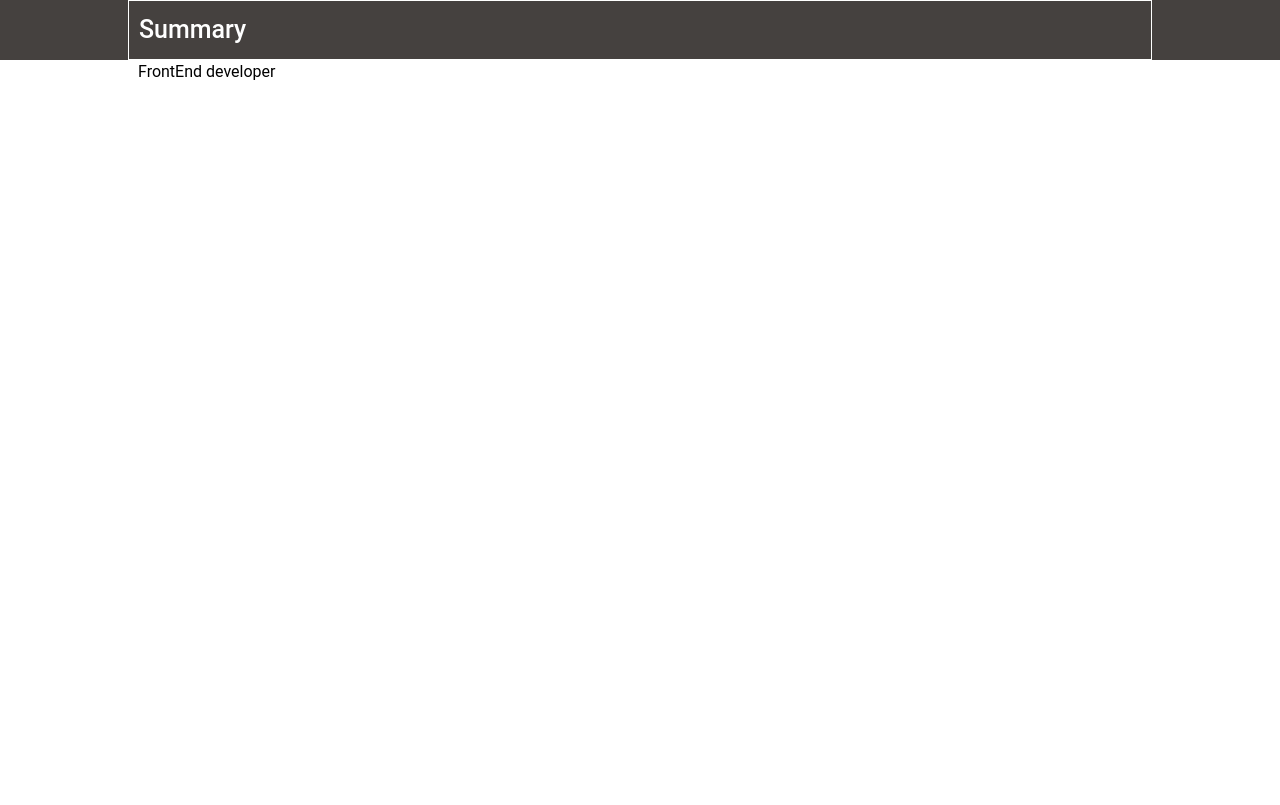
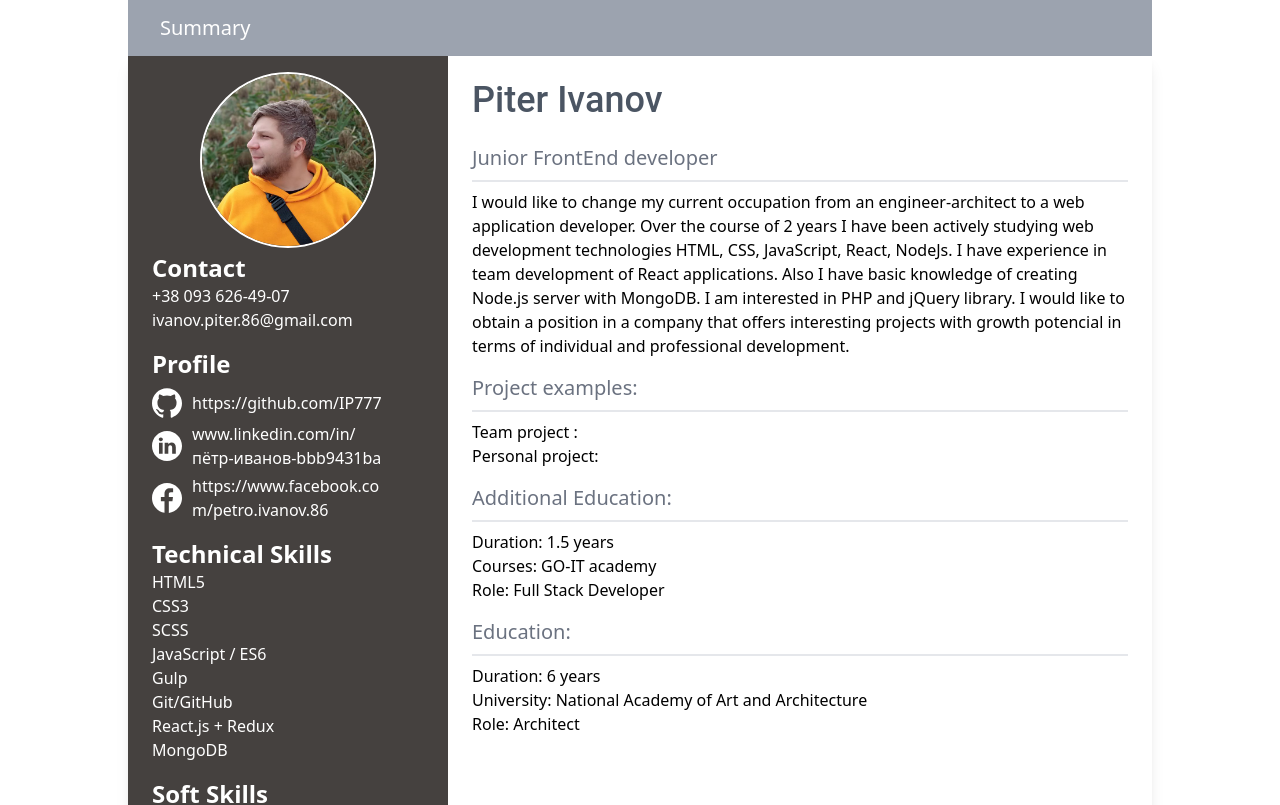
Before and after one commit to IP777/summary_n, a React (Create React App) app: page / in a window 1280 px wide. Shown: the top 805 px of the page. Built offline with nearby package versions, Linux system fonts and the light colour scheme.

Commit message:
add to resume

```diff
--- a/src/App.jsx
+++ b/src/App.jsx
@@ -1,20 +1,25 @@
 import React from "react";
-import styled from "styled-components";
+import { SVGSource } from "./assets/image/svg/Sprites";
 import HeadLayout from "./components/HeadLayout";
-
-const StyledMain = styled.div`
-  max-width: 1024px;
-  margin: auto;
-  font-family: "Roboto";
-  font-weight: 400;
-  font-size: 16px;
-  padding: 0 10px;
-`;
+import LeftBlock from "./components/LeftBlock";
+import RightBlock from "./components/RightBlock";
 
 export default function App() {
   return (
-    <HeadLayout>
-      <StyledMain>FrontEnd developer</StyledMain>
-    </HeadLayout>
+    <>
+      <SVGSource />
+      <HeadLayout>
+        <div
+          className="text-black m-auto max-w-l shadow-lg"
+          style={{
+            display: "grid",
+            gridTemplateColumns: "320px 1fr",
+          }}
+        >
+          <LeftBlock />
+          <RightBlock />
+        </div>
+      </HeadLayout>
+    </>
   );
 }
--- /dev/null
+++ b/src/assets/image/svg/Sprites.jsx
@@ -0,0 +1,86 @@
+const prefix = "img";
+
+const files = {
+  byId: {
+    facebook: {
+      width: 167.657,
+      height: 167.657,
+      viewBox: [0, 0, 167.657, 167.657],
+      data: '<path xmlns="http://www.w3.org/2000/svg" d="M83.829,0.349C37.532,0.349,0,37.881,0,84.178c0,41.523,30.222,75.911,69.848,82.57v-65.081H49.626 v-23.42h20.222V60.978c0-20.037,12.238-30.956,30.115-30.956c8.562,0,15.92,0.638,18.056,0.919v20.944l-12.399,0.006 c-9.72,0-11.594,4.618-11.594,11.397v14.947h23.193l-3.025,23.42H94.026v65.653c41.476-5.048,73.631-40.312,73.631-83.154 C167.657,37.881,130.125,0.349,83.829,0.349z"/>',
+    },
+    github: {
+      width: 512,
+      height: 512,
+      viewBox: [0, 0, 512, 512],
+      data: '<path xmlns="http://www.w3.org/2000/svg" d="M255.968,5.329C114.624,5.329,0,120.401,0,262.353c0,113.536,73.344,209.856,175.104,243.872 c12.8,2.368,17.472-5.568,17.472-12.384c0-6.112-0.224-22.272-0.352-43.712c-71.2,15.52-86.24-34.464-86.24-34.464 c-11.616-29.696-28.416-37.6-28.416-37.6c-23.264-15.936,1.728-15.616,1.728-15.616c25.696,1.824,39.2,26.496,39.2,26.496 c22.848,39.264,59.936,27.936,74.528,21.344c2.304-16.608,8.928-27.936,16.256-34.368 c-56.832-6.496-116.608-28.544-116.608-127.008c0-28.064,9.984-51.008,26.368-68.992c-2.656-6.496-11.424-32.64,2.496-68 c0,0,21.504-6.912,70.4,26.336c20.416-5.696,42.304-8.544,64.096-8.64c21.728,0.128,43.648,2.944,64.096,8.672 c48.864-33.248,70.336-26.336,70.336-26.336c13.952,35.392,5.184,61.504,2.56,68c16.416,17.984,26.304,40.928,26.304,68.992 c0,98.72-59.84,120.448-116.864,126.816c9.184,7.936,17.376,23.616,17.376,47.584c0,34.368-0.32,62.08-0.32,70.496 c0,6.88,4.608,14.88,17.6,12.352C438.72,472.145,512,375.857,512,262.353C512,120.401,397.376,5.329,255.968,5.329z"/>',
+    },
+    linkedin: {
+      width: 512,
+      height: 512,
+      viewBox: [0, 0, 512, 512],
+      data: '<path xmlns="http://www.w3.org/2000/svg" d="m256 0c-141.363281 0-256 114.636719-256 256s114.636719 256 256 256 256-114.636719 256-256-114.636719-256-256-256zm-74.390625 387h-62.347656v-187.574219h62.347656zm-31.171875-213.1875h-.40625c-20.921875 0-34.453125-14.402344-34.453125-32.402344 0-18.40625 13.945313-32.410156 35.273437-32.410156 21.328126 0 34.453126 14.003906 34.859376 32.410156 0 18-13.53125 32.402344-35.273438 32.402344zm255.984375 213.1875h-62.339844v-100.347656c0-25.21875-9.027343-42.417969-31.585937-42.417969-17.222656 0-27.480469 11.601563-31.988282 22.800781-1.648437 4.007813-2.050781 9.609375-2.050781 15.214844v104.75h-62.34375s.816407-169.976562 0-187.574219h62.34375v26.558594c8.285157-12.78125 23.109375-30.960937 56.1875-30.960937 41.019531 0 71.777344 26.808593 71.777344 84.421874zm0 0"/>',
+    },
+  },
+  allIds: ["facebook", "github", "linkedin"],
+};
+
+function SVG(props) {
+  if (props.isHidden) {
+    return (
+      <svg display="none" style={{ display: "none" }}>
+        {props.children}
+      </svg>
+    );
+  }
+
+  let file = files.byId[props.id];
+
+  if (!file) return null;
+
+  //   const width = props.width || file.width || null;
+  const height = props.height || file.height || null;
+  const deltaWidth = props.height * (file.width / file.height);
+
+  const fill = props.fill || "#000";
+  const viewBox = file.viewBox
+    ? file.viewBox.join(" ")
+    : "0 0 " + props.width + " " + props.height;
+
+  return props.isHidden ? (
+    <svg display="none">{props.children}</svg>
+  ) : (
+    <svg
+      xmlns="http://www.w3.org/2000/svg"
+      version="1.1"
+      preserveAspectRatio="xMinYMin"
+      //   width={width}
+      width={deltaWidth}
+      height={height}
+      viewBox={viewBox}
+      style={{ ...props.style }}
+    >
+      <use xlinkHref={"#" + prefix + "-" + props.id} fill={fill} />
+    </svg>
+  );
+}
+
+function SVGSource(props) {
+  return (
+    <SVG isHidden={true}>
+      <defs>
+        {files.allIds.reduce((defs, fileId, fileIndex) => {
+          const file = files.byId[fileId];
+          return defs.concat(
+            <g
+              key={fileIndex}
+              id={prefix + "-" + fileId}
+              dangerouslySetInnerHTML={{ __html: file.data }}
+            ></g>
+          );
+        }, [])}
+      </defs>
+    </SVG>
+  );
+}
+
+export { SVG, SVGSource };
--- a/src/assets/theme.js
+++ /dev/null
@@ -1,5 +0,0 @@
-export const theme = {
-  color: {
-    brown: "#45413f",
-  },
-};
--- a/src/components/HeadLayout.jsx
+++ b/src/components/HeadLayout.jsx
@@ -1,32 +1,14 @@
-import styled from "styled-components";
 import React from "react";
-import { theme } from "../assets/theme";
-
-const StyledHeader = styled.div`
-  background-color: ${theme.color.brown};
-  height: 60px;
-  color: #fff;
-  .head_wrapper {
-    height: inherit;
-    margin: auto;
-    display: flex;
-    align-items: center;
-    max-width: 1024px;
-    font-family: "Roboto";
-    font-weight: 500;
-    font-size: 25px;
-    border: 1px solid #fff;
-    padding: 0 10px;
-  }
-`;
 
 export default function HeadLayout({ children }) {
   return (
     <>
       <section>
-        <StyledHeader>
-          <div className="head_wrapper">Summary</div>
-        </StyledHeader>
+        <div className="h-14">
+          <div className="flex items-center text-white m-auto max-w-l h-full bg-gray-400 pl-8 text-xl">
+            Summary
+          </div>
+        </div>
       </section>
       <section>{children}</section>
     </>
--- /dev/null
+++ b/src/components/LeftBlock.jsx
@@ -0,0 +1,100 @@
+import React from "react";
+import avatar from "../assets/image/avatar.jpg";
+import { SVG } from "../assets/image/svg/Sprites";
+
+export default function LeftBlock() {
+  return (
+    <div className="bg-brown-100 text-white p-6 pt-4">
+      <div className="w-full flex flex-col">
+        <div className="w-full flex justify-center mb-1">
+          <img
+            src={avatar}
+            alt="avatar"
+            className="w-44 h-44 border-2 border-white rounded-full object-cover"
+          />
+        </div>
+
+        <div className="mb-4">
+          <h3 className="text-2xl font-semibold">Contact</h3>
+          <p>+38 093 626-49-07</p>
+          <p>ivanov.piter.86@gmail.com</p>
+        </div>
+
+        <div className="mb-4">
+          <h3 className="text-2xl font-semibold mb-2">Profile</h3>
+          <div className="w-full flex items-center mb-1">
+            <SVG
+              id="github"
+              fill="#fff"
+              height={30}
+              style={{ marginRight: 10 }}
+            />
+            <a
+              href="https://github.com/IP777"
+              target="_blank"
+              rel="noopener noreferrer"
+              className="hover:underline"
+            >
+              https://github.com/IP777
+            </a>
+          </div>
+          <div className="w-full flex items-center mb-1">
+            <SVG
+              id="linkedin"
+              fill="#fff"
+              height={30}
+              style={{ marginRight: 10 }}
+            />
+            <a
+              href="www.linkedin.com/in/пётр-иванов-bbb9431ba"
+              target="_blank"
+              rel="noopener noreferrer"
+              className="w-48 break-words hover:underline"
+            >
+              www.linkedin.com/in/пётр-иванов-bbb9431ba
+            </a>
+          </div>
+          <div className="w-full flex items-center">
+            <SVG
+              id="facebook"
+              fill="#fff"
+              height={30}
+              style={{ marginRight: 10 }}
+            />
+            <a
+              href="https://www.facebook.com/petro.ivanov.86"
+              target="_blank"
+              rel="noopener noreferrer"
+              className="w-48 break-words hover:underline"
+            >
+              https://www.facebook.com/petro.ivanov.86
+            </a>
+          </div>
+        </div>
+
+        <div className="mb-4">
+          <h3 className="text-2xl font-semibold">Technical Skills</h3>
+          <ul>
+            <li>HTML5</li>
+            <li>CSS3</li>
+            <li>SCSS</li>
+            <li>JavaScript / ES6</li>
+            <li>Gulp</li>
+            <li>Git/GitHub</li>
+            <li>React.js + Redux</li>
+            <li>MongoDB</li>
+          </ul>
+        </div>
+        <div>
+          <h3 className="text-2xl font-semibold">Soft Skills</h3>
+          <ul>
+            <li>Critical thinking</li>
+            <li>Creativity</li>
+            <li>Agile</li>
+            <li>Commitment to professional development</li>
+          </ul>
+        </div>
+      </div>
+    </div>
+  );
+}
--- /dev/null
+++ b/src/components/RightBlock.jsx
@@ -0,0 +1,58 @@
+import React from "react";
+
+export default function RightBlock() {
+  return (
+    <div className="p-6 font-sans">
+      <h1 className="text-4xl font-medium mb-6 text-gray-600">Piter Ivanov</h1>
+
+      <div className="mb-4">
+        <h3 className="text-xl font-medium mb-2 pb-2 border-b-2 text-gray-500">
+          Junior FrontEnd developer
+        </h3>
+        <p>
+          I would like to change my current occupation from an
+          engineer-architect to a web application developer. Over the course of
+          2 years I have been actively studying web development technologies
+          HTML, CSS, JavaScript, React, NodeJs. I have experience in team
+          development of React applications. Also I have basic knowledge of
+          creating Node.js server with MongoDB. I am interested in PHP and
+          jQuery library. I would like to obtain a position in a company that
+          offers interesting projects with growth potencial in terms of
+          individual and professional development.
+        </p>
+      </div>
+
+      <div className="mb-4">
+        <h3 className="text-xl font-medium mb-2 pb-2 border-b-2 text-gray-500">
+          Project examples:
+        </h3>
+        <ul>
+          <li>Team project :</li>
+          <li>Personal project:</li>
+        </ul>
+      </div>
+
+      <div className="mb-4">
+        <h3 className="text-xl font-medium mb-2 pb-2 border-b-2 text-gray-500">
+          Additional Education:
+        </h3>
+        <ul>
+          <li>Duration: 1.5 years</li>
+          <li>Courses: GO-IT academy</li>
+          <li>Role: Full Stack Developer</li>
+        </ul>
+      </div>
+
+      <div>
+        <h3 className="text-xl font-medium mb-2 pb-2 border-b-2 text-gray-500">
+          Education:
+        </h3>
+        <ul>
+          <li>Duration: 6 years</li>
+          <li>University: National Academy of Art and Architecture</li>
+          <li>Role: Architect</li>
+        </ul>
+      </div>
+    </div>
+  );
+}
--- a/src/index.css
+++ b/src/index.css
@@ -11,6 +11,12 @@ body {
   -webkit-font-smoothing: antialiased;
   -moz-osx-font-smoothing: grayscale;
 }
+h1,
+h2.h3,
+h4,
+h5 {
+  font-family: "Roboto";
+}
 
 code {
   font-family: source-code-pro, Menlo, Monaco, Consolas, "Courier New",
--- a/tailwind.config.js
+++ b/tailwind.config.js
@@ -5,13 +5,18 @@ module.exports = {
   darkMode: false, // or 'media' or 'class'
   theme: {
     textColor: (theme) => theme("colors"),
-    colors: {
+    backgroundColor: (theme) => ({
+      ...theme("colors"),
       brown: {
         100: "#45413f",
       },
-      white: colors.white,
+    }),
+    extend: {
+      maxWidth: {
+        m: "700px",
+        l: "1024px",
+      },
     },
-    extend: {},
   },
   variants: {
     extend: {},
```
Also changed, not shown: src/assets/image/avatar.jpg (added).
